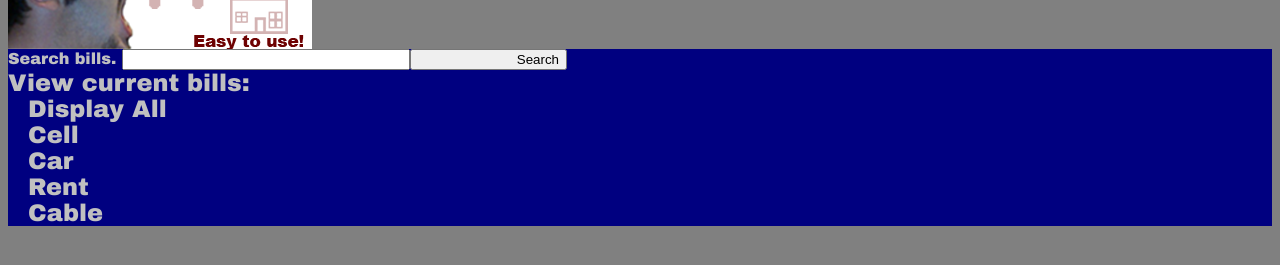
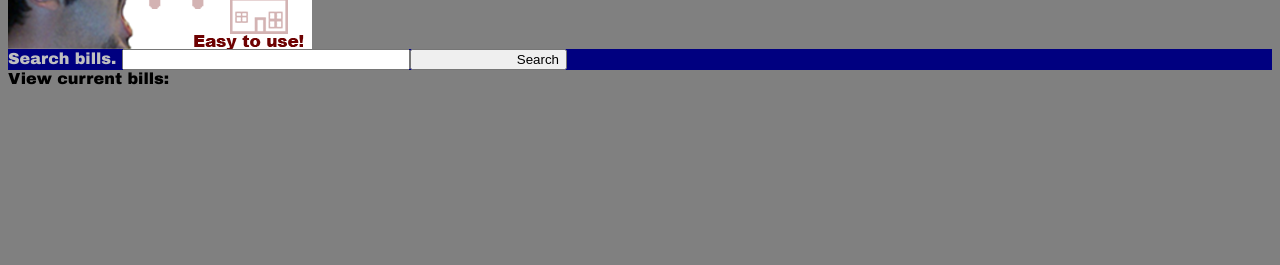
Before and after one commit to TaylorEisman12/MIU, a plain HTML site: page index.html in a window 1280 px wide. Shown: the part 213-478 px from the top of the page. Drawn offline with Linux system fonts and the light colour scheme; files whose address does not match are found by name.

Commit message:
Deleted links created to use the image sprite

```diff
--- a/index.html
+++ b/index.html
@@ -29,13 +29,9 @@
 			Search bills.
 			<input type="text" id="search" /><label for="search"><input type="submit" value="Search" id="search" /></label>
 		</div>
-		<div id="browseLinks">
-			View current bills:<br />
-			<a href="#" class="browseLink">Display All</a><br />
-			<a href="#" class="browseLink">Cell</a><br />
-			<a href="#" class="browseLink">Car</a><br />
-			<a href="#" class="browseLink">Rent</a><br />
-			<a href="#" class="browseLink">Cable</a><br />
+		View current bills:<br />
+		<div class="browseLinks">
+
 		</div>
 	<script src="javascript/main.js" tpye="text/javascript"></script>
 	<script src="javascript/json.js" type="text/javascript"></script>
```
